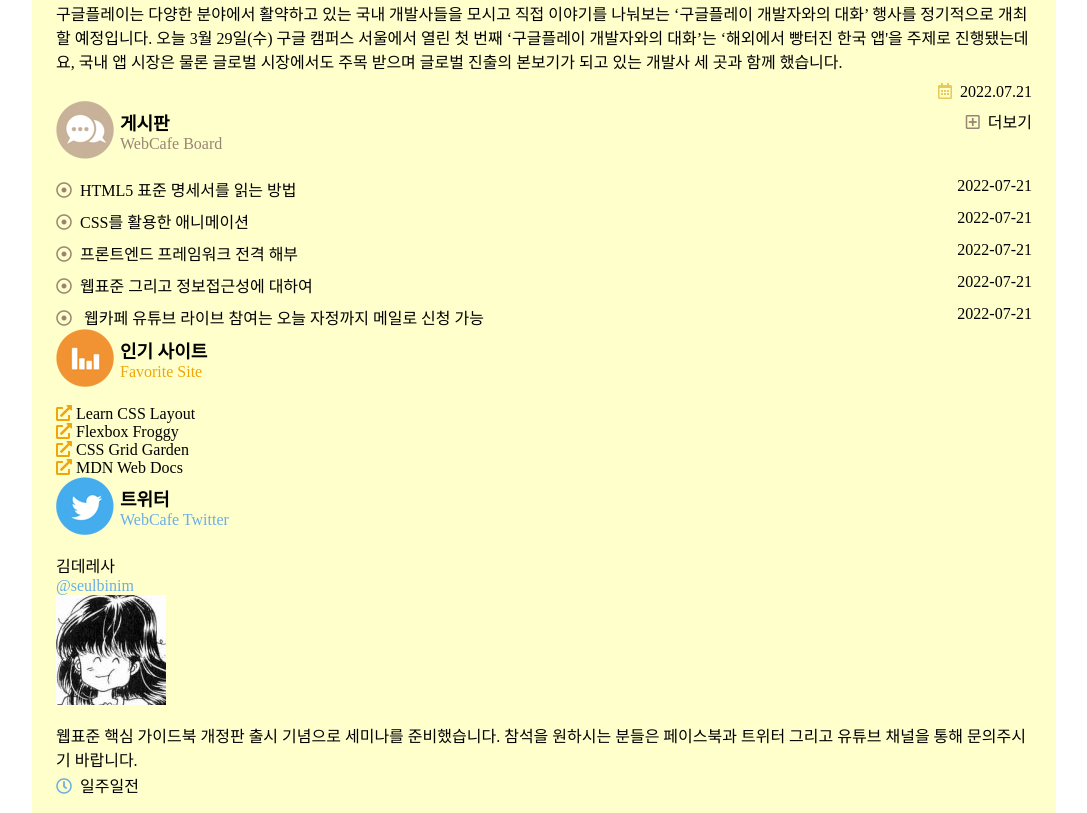
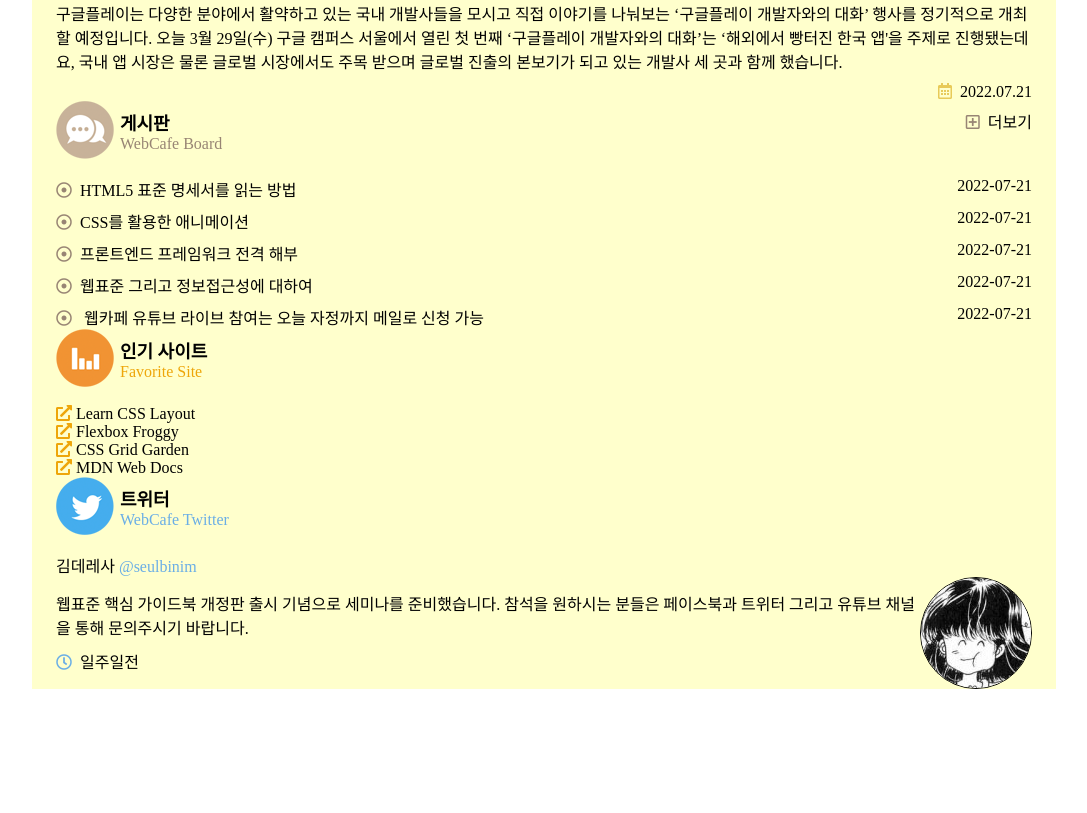
Before and after one commit to OrangeChick/zeroConnecTo, a website: page RWD/index.html in a window 1280 px wide. Shown: the part 1547-2360 px from the top of the page, without its empty margins (96-1183 px from the left). After the commit the page ends 2240 px from the top, so only its background shows below. Drawn offline with Linux system fonts and the light colour scheme; a web font is replaced by a local one.

Commit message:
트위터 영역 css 스스로 작업

```diff
--- a/RWD/css/index.css
+++ b/RWD/css/index.css
@@ -271,6 +271,24 @@
   margin-top: var(--spacing-xs);
 }
 
+/* 공통 트위터 */
+.twitter__userName, .twitter__userId{
+  display: inline-block;
+}
+
+.twitter__userProfile{
+  float: right;
+}
+
+.twitter__userProfile img{
+  border-radius: 500px;
+  border: 1px solid var(--black);
+}
+
+.twitter__summary{
+  margin-bottom: var(--spacing-xs);
+}
+
 
 /* 모바일 디바이스 (Mobile Device) */
 @media (min-width: 320px) and (max-width: 768px){
```
